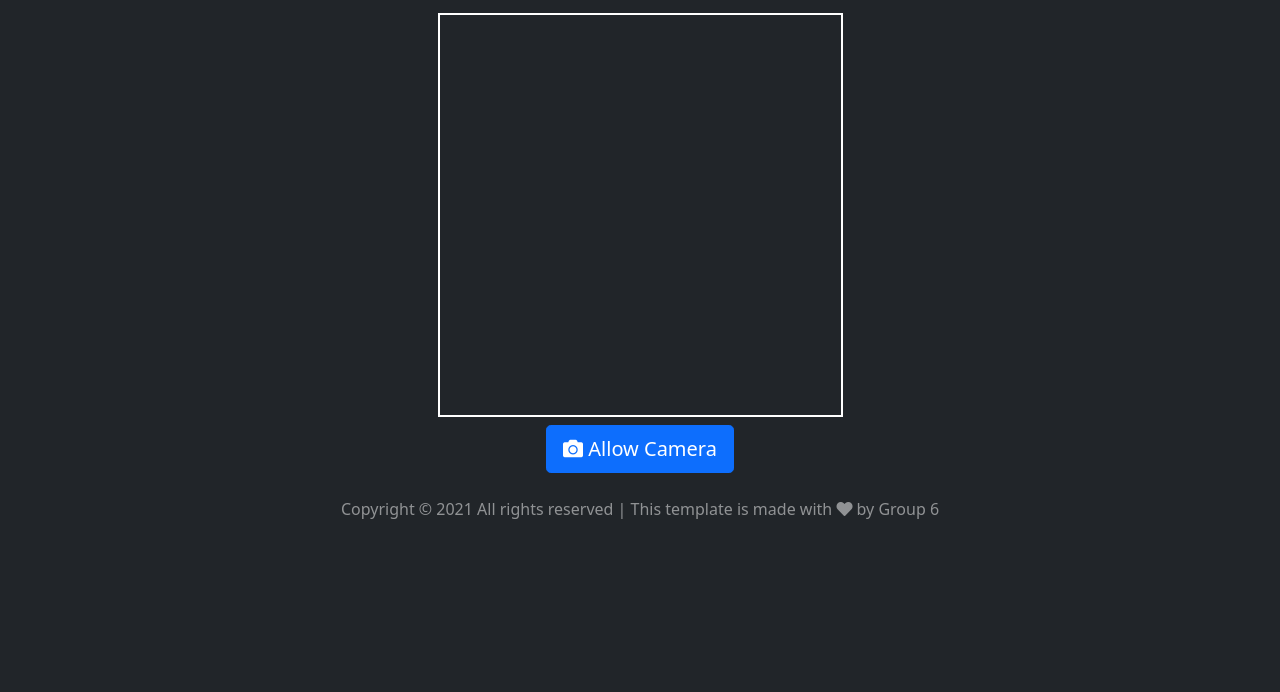
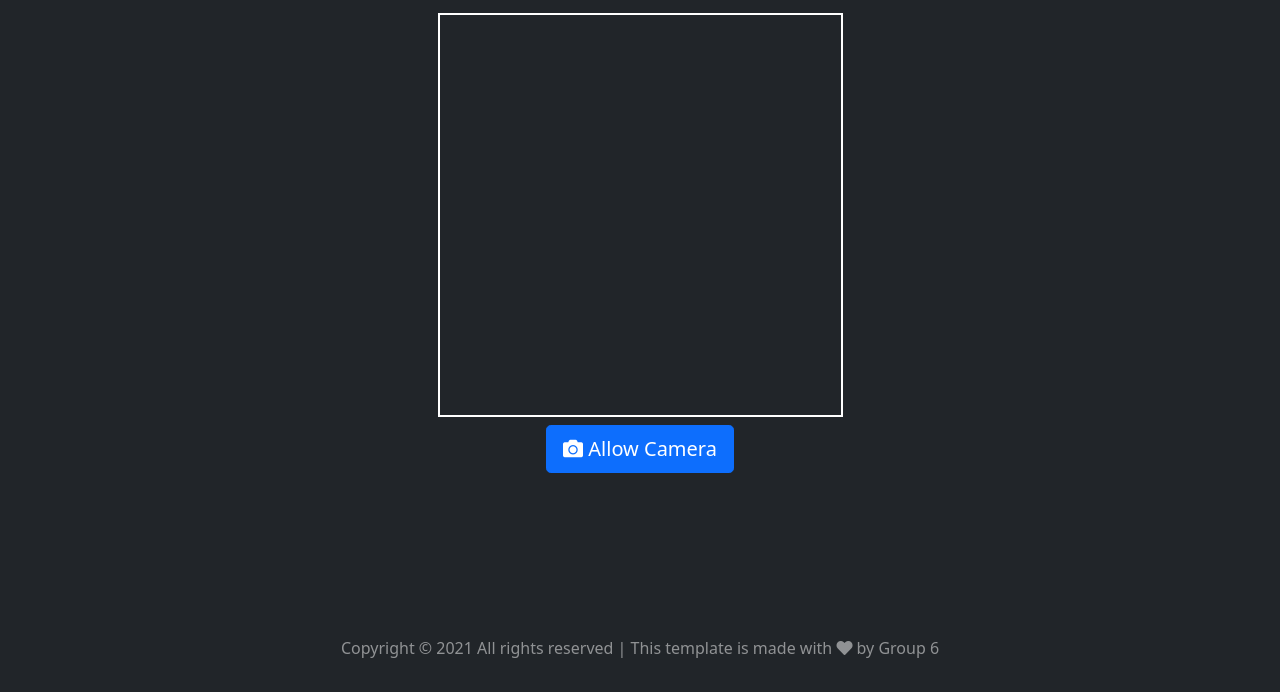
Before and after one commit to tuenguyen2000/Mask-detection-NCKH, a plain HTML site: page index.html in a window 1280 px wide. Shown: the part 108-800 px from the top of the page. Drawn offline with nearby package versions, Linux system fonts and the light colour scheme.

Commit message:
Update index.html
update

```diff
--- a/index.html
+++ b/index.html
@@ -32,6 +32,14 @@
         integrity="sha384-+0n0xVW2eSR5OomGNYDnhzAbDsOXxcvSN1TPprVMTNDbiYZCxYbOOl7+AMvyTG2x" crossorigin="anonymous">
 	<link rel="stylesheet" href="https://cdnjs.cloudflare.com/ajax/libs/font-awesome/5.15.1/css/all.min.css" />
 <style type="text/css">
+	.centered {
+  display: flex;
+  flex-direction: column;
+  justify-content: center;
+  align-items: center;
+  text-align: center;
+  min-height: 100vh;
+}
 	h1{
 		color: #33ccff;
 		background-color:  #4b4b4b ;
@@ -42,10 +50,20 @@
 	#square{
 		margin: 0 auto;
 	}
+	@media only screen and (min-width: 320px){
+		.centered {
+  display: flex;
+  flex-direction: column;
+  justify-content: center;
+  align-items: center;
+  text-align: center;
+  min-height: 100vh;
+}
+	}
 </style>
 </head>
 <body class="d-flex text-center text-white bg-dark">
-	<div class="col-lg-12 cover-container p-3 mx-auto flex-column">
+	<div class="col-lg-12 cover-container p-3 mx-auto flex-column centered">
   <main class="px-3">
     <h1 class="text-center"><img src="https://i.imgur.com/pLJmqHp.png" width="45px" height="45px"> MASK DETECTOR BY GROUP 6 <img src="https://i.imgur.com/pLJmqHp.png" width="45px" height="45px"></h1><p class="lead">This is Group 6's project: building a Mask Detector system to regconize that people wear a face mask or not</p>
 	<div class="container">
```
